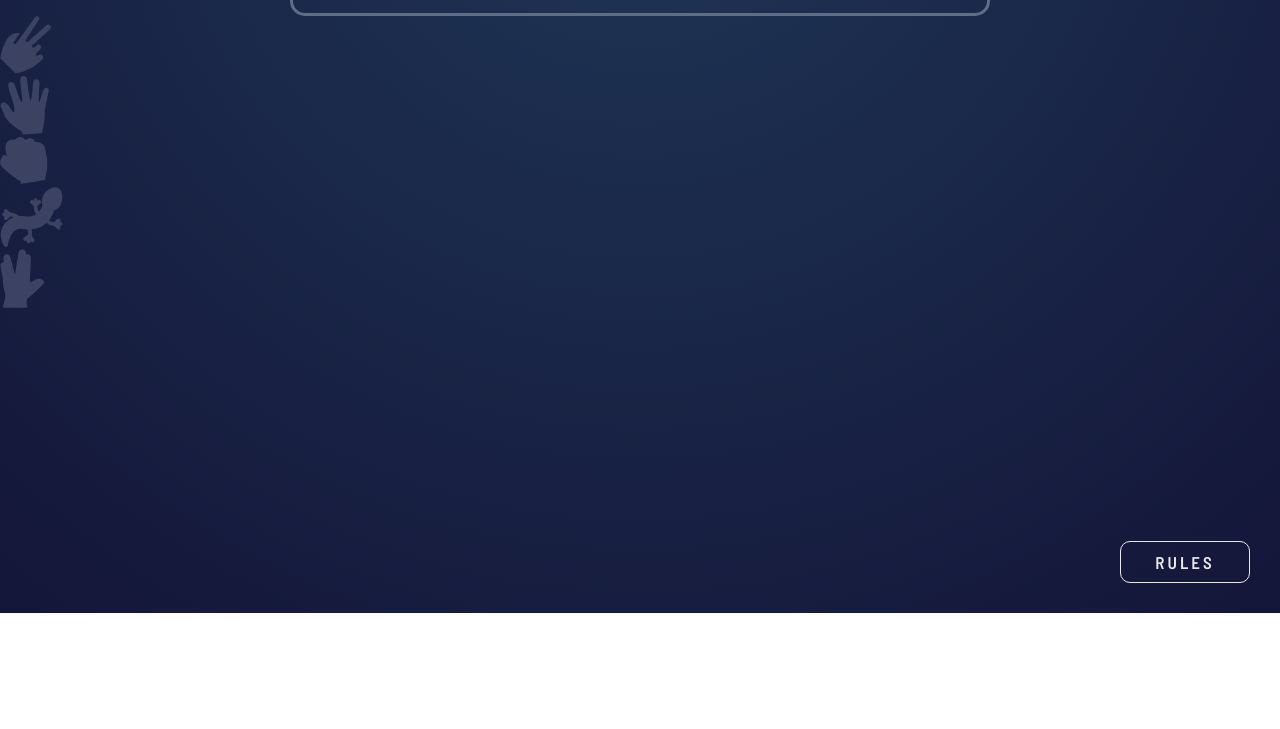
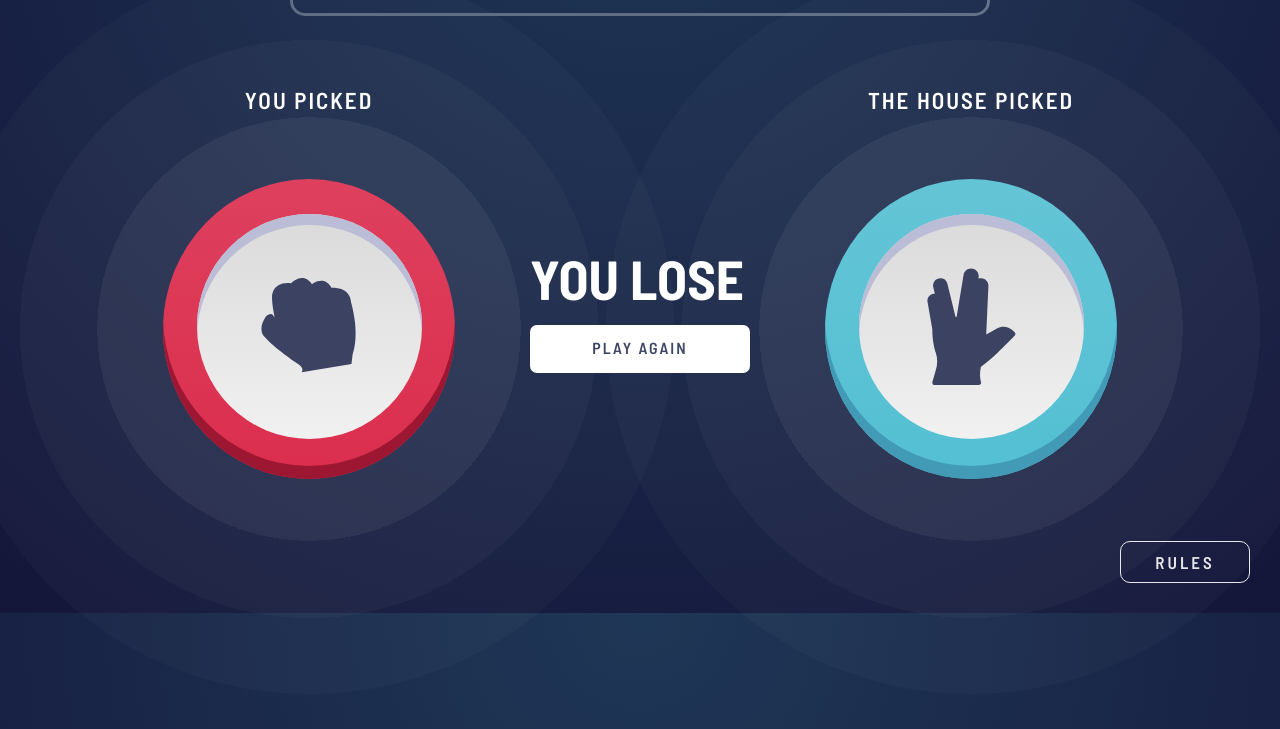
Before and after one commit to paul-cave/rock-paper-scissors, a website: page index.html in a window 1280 px wide. Shown: the part 187-916 px from the top of the page. Before the commit the page ends 800 px from the top, so only its background shows below. Drawn offline with nearby package versions, Linux system fonts and the light colour scheme; files that its build step writes are made by us from their sources.

Commit message:
design complete

```diff
--- a/index.html
+++ b/index.html
@@ -33,36 +33,45 @@
       </div>
     </header>
     <main class="game">
-      <div class="game__initial">
+      <div class="game__initial hidden">
         <div class="icon icon--scissors">
+          <div class="icon__inner">
             <img
               src="./images/icon-scissors.svg"
               alt="scissors icon"
               class="icon__image"
             />
           </div>
+        </div>
         <div class="icon icon--paper">
+          <div class="icon__inner">
             <img
               src="./images/icon-paper.svg"
               alt="paper icon"
               class="icon__image"
             />
           </div>
+        </div>
         <div class="icon icon--rock">
+          <div class="icon__inner">
             <img
               src="./images/icon-rock.svg"
               alt="rock icon"
               class="icon__image"
             />
           </div>
+        </div>
         <div class="icon icon--lizard">
+          <div class="icon__inner">
             <img
               src="./images/icon-lizard.svg"
               alt="lizard icon"
               class="icon__image"
             />
           </div>
+        </div>
         <div class="icon icon--spock">
+          <div class="icon__inner">
             <img
               src="./images/icon-spock.svg"
               alt="spock icon"
@@ -70,11 +79,11 @@
             />
           </div>
         </div>
-      <div class="game__after hidden">
-        <div class="pick--you">
-          <h3 class="heading-3">You Picked</h3>
-          <div class="icon--your-pick">
-            <div class="icon icon--rock">
+      </div>
+      <div class="game__after">
+        <h3 class="heading-3 heading--you">You Picked</h3>
+        <div class="icon icon--rock icon--you icon--winner">
+          <div class="icon__inner">
             <img
               src="./images/icon-rock.svg"
               alt="rock icon"
@@ -82,11 +91,11 @@
             />
           </div>
         </div>
-        </div>
-        <div class="pick--house">
-          <h3 class="heading-3">The House Picked</h3>
-          <div class="icon--house-pick icon--winner">
-            <div class="icon icon--spock">
+        <h3 class="heading-3 heading--house">The House Picked</h3>
+        <div class="icon--house-container">
+          <div class="icon--empty"></div>
+          <div class="icon icon--spock icon--house icon--winner">
+            <div class="icon__inner">
               <img
                 src="./images/icon-spock.svg"
                 alt="spock icon"
--- a/sass/_app.scss
+++ b/sass/_app.scss
@@ -12,16 +12,16 @@
     margin: 3rem 3rem 0 3rem;
   }
 
-  @media only screen and (max-width: 37.5em) {
+  @media only screen and (max-width: 47.5em) {
     padding: 1rem 1rem 1rem 2rem;
   }
 
   &__logo {
     display: block;
 
-    @media only screen and (max-width: 37.5em) {
-      height: 5rem;
-      width: 5rem;
+    @media only screen and (max-width: 47.5em) {
+      height: 6rem;
+      width: 6rem;
     }
   }
 }
@@ -37,7 +37,7 @@
   justify-content: space-between;
   padding: 2rem;
 
-  @media only screen and (max-width: 37.5em) {
+  @media only screen and (max-width: 47.5em) {
     height: 7.2rem;
     width: 8rem;
     padding: 1.4rem;
@@ -51,7 +51,7 @@
     line-height: 0.7;
     text-transform: uppercase;
 
-    @media only screen and (max-width: 37.5em) {
+    @media only screen and (max-width: 47.5em) {
       font-size: 1rem;
     }
   }
@@ -61,8 +61,229 @@
     font-size: 6.5rem;
     line-height: 0.8;
 
+    @media only screen and (max-width: 47.5em) {
+      font-size: 4.1rem;
+    }
+  }
+}
+
+.game {
+  display: flex;
+  justify-content: center;
+  margin-top: -10rem;
+  padding-top: 10rem;
+  margin-bottom: -25rem;
+  padding-bottom: 25rem;
+  overflow: hidden;
+  position: relative;
+
+  &__initial {
+    margin-left: auto;
+    margin-right: auto;
+    width: 47rem;
+    height: 46rem;
+    margin-top: 4.5rem;
+    background-image: url(../images/bg-pentagon.svg);
+    background-repeat: no-repeat;
+    background-position: center;
+    // background-size: 70%;
+    position: relative;
+
+    @media only screen and (max-width: 47.5em) {
+      width: 31rem;
+      height: 30.5rem;
+      background-size: 75%;
+      margin-top: 9rem;
+    }
+
+    .icon {
+      position: absolute;
+      cursor: pointer;
+      transition: all 0.1s;
+
+      &:hover {
+        transform: scale(0.95);
+      }
+
+      &--scissors {
+        top: 0;
+        left: 50%;
+        transform: translateX(-50%);
+
+        &:hover {
+          transform: translateX(-50%) scale(0.95);
+        }
+      }
+      &--paper {
+        right: 0;
+        top: 26%;
+      }
+      &--rock {
+        bottom: 0;
+        right: 13%;
+      }
+      &--lizard {
+        bottom: 0;
+        left: 13%;
+      }
+      &--spock {
+        left: 0;
+        top: 26%;
+      }
+    }
+  }
+
+  &__after {
+    display: grid;
+    grid-template-areas:
+      "hyou . hhouse"
+      "you result house";
+    column-gap: 3.5rem;
+    row-gap: 6.5rem;
+    justify-items: center;
+    margin-top: 7rem;
+
+    @media only screen and (max-width: 75em) {
+      column-gap: 2.5rem;
+      row-gap: 5rem;
+      margin-top: 6rem;
+    }
+    @media only screen and (max-width: 56.25em) {
+      grid-template-areas:
+        "you house"
+        "hyou hhouse"
+        "result result";
+      column-gap: 10vw;
+      row-gap: 3rem;
+      margin-top: 9.5rem;
+    }
     @media only screen and (max-width: 37.5em) {
-      font-size: 4.1rem;
+      column-gap: 5rem;
+    }
+
+    .heading-3 {
+      font-size: 2.3rem;
+      text-transform: uppercase;
+      letter-spacing: 2px;
+      font-weight: 600;
+
+      @media only screen and (max-width: 37.5em) {
+        font-size: 1.3rem;
+      }
+    }
+
+    .heading--you {
+      grid-area: hyou;
+    }
+    .heading--house {
+      grid-area: hhouse;
+    }
+
+    .icon {
+      &--you {
+        grid-area: you;
+        position: relative;
+      }
+      &--house-container {
+        grid-area: house;
+        position: relative;
+      }
+      &--empty {
+        width: 22.5rem;
+        height: 22.5rem;
+        position: absolute;
+        background-color: rgba(0, 0, 0, 0.1);
+        border-radius: 50%;
+        left: 3.4rem;
+        top: 3.5rem;
+
+        @media only screen and (max-width: 75em) {
+          width: 15.6rem;
+          height: 15.6rem;
+          left: 2.3rem;
+          top: 2.7rem;
+        }
+        @media only screen and (max-width: 37.5em) {
+          width: 10rem;
+          height: 10rem;
+          left: 1.6rem;
+          top: 1.6rem;
+        }
+      }
+      &--house {
+        position: relative;
+        z-index: 4;
+      }
+      &--hidden {
+        visibility: hidden;
+      }
+      &--winner {
+        &::before {
+          content: "";
+          top: 50%;
+          left: 50%;
+          transform: translate(-50%, -50%);
+          width: 73rem;
+          height: 73rem;
+          border-radius: 50%;
+          position: absolute;
+          background-image: radial-gradient(
+            rgba(255, 255, 255, 0.1) 41%,
+            rgba(255, 255, 255, 0.05) 41%,
+            rgba(255, 255, 255, 0.05) 56%,
+            rgba(255, 255, 255, 0.025) 56%
+          );
+          background-position: center;
+          z-index: -1;
+
+          @media only screen and (max-width: 75em) {
+            width: 56rem;
+            height: 56rem;
+          }
+          @media only screen and (max-width: 37.5em) {
+            width: 28rem;
+            height: 28rem;
+          }
+        }
+      }
+    }
+
+    .result {
+      grid-area: result;
+      align-self: center;
+      margin-top: -3rem;
+      padding: 4rem;
+
+      .result__text {
+        text-transform: uppercase;
+        font-size: 5.5rem;
+        line-height: 0.8;
+        margin-bottom: 2.5rem;
+
+        @media only screen and (max-width: 56.25em) {
+          margin-top: 4.5rem;
+        }
+      }
+
+      .btn-again {
+        height: 4.8rem;
+        width: 22rem;
+        border: none;
+        background-color: #fff;
+        border-radius: 0.7rem;
+        font-family: inherit;
+        color: var(--color-text-dark);
+        text-transform: uppercase;
+        letter-spacing: 2px;
+        font-size: 1.6rem;
+        line-height: 0.8;
+        transition: all 0.1s;
+        cursor: pointer;
+
+        &:hover {
+          box-shadow: 0 0 1.5rem 3px hsl(215, 19%, 58%);
+        }
+      }
     }
   }
 }
@@ -87,11 +308,15 @@
   position: absolute;
   right: 3rem;
   bottom: 3rem;
+  transition: all 0.2s;
+
+  &:hover {
+    box-shadow: 0 0 1.5rem 3px hsl(215, 19%, 58%);
+  }
 
   @media only screen and (max-width: 47.5em) {
-    right: 50%;
-    bottom: 5.5rem;
-    transform: translateX(50%);
+    position: unset;
+    margin: 2rem auto 0;
   }
 }
 
--- a/sass/_base.scss
+++ b/sass/_base.scss
@@ -46,15 +46,12 @@
 html {
   font-size: 62.5%;
   box-sizing: border-box;
+  height: 100%;
+  background-image: var(--gradient-background);
+  background-size: cover;
 }
 
 body {
   font-family: "Barlow Semi Condensed", sans-serif;
-  background-image: var(--gradient-background);
   color: #fff;
-  height: calc(100vh - 5rem);
-
-  @media only screen and (max-width: 47.5em) {
-    height: calc(100vh - 3rem);
-  }
 }
--- /dev/null
+++ b/sass/_symbols.scss
@@ -0,0 +1,146 @@
+@mixin icon-outer-inset-initial($color) {
+  box-shadow: inset 0 -0.6rem $color;
+
+  @media only screen and (max-width: 47.5em) {
+    box-shadow: inset 0 -0.4rem $color;
+  }
+}
+@mixin icon-outer-inset-after($color) {
+  box-shadow: inset 0 -1.3rem $color;
+
+  @media only screen and (max-width: 75em) {
+    box-shadow: inset 0 -0.9rem $color;
+  }
+  @media only screen and (max-width: 37.5em) {
+    box-shadow: inset 0 -0.6rem $color;
+  }
+}
+
+.game {
+  &__initial .icon {
+    width: 14.5rem;
+    height: 14.8rem;
+
+    @media only screen and (max-width: 47.5em) {
+      width: 9.6rem;
+      height: 9.7rem;
+    }
+    &__inner {
+      width: 11rem;
+      height: 11rem;
+      box-shadow: inset 0 0.6rem #bbbdd6;
+      transform: translateY(-2px);
+
+      @media only screen and (max-width: 47.5em) {
+        width: 7.3rem;
+        height: 7.3rem;
+        box-shadow: inset 0 0.4rem #bbbdd6;
+      }
+    }
+    &__image {
+      @media only screen and (max-width: 47.5em) {
+        transform: scale(0.67);
+      }
+    }
+    &--scissors {
+      @include icon-outer-inset-initial(#c86a13);
+    }
+    &--paper {
+      @include icon-outer-inset-initial(#2946bb);
+    }
+    &--rock {
+      @include icon-outer-inset-initial(#9d1732);
+    }
+    &--lizard {
+      @include icon-outer-inset-initial(#5f37aa);
+    }
+    &--spock {
+      @include icon-outer-inset-initial(#2c8fae);
+    }
+  }
+
+  &__after .icon {
+    width: 29.2rem;
+    height: 30rem;
+    // z-index: 11;
+
+    @media only screen and (max-width: 75em) {
+      width: 20.3rem;
+      height: 21rem;
+    }
+    @media only screen and (max-width: 37.5em) {
+      width: 13.2rem;
+      height: 13.3rem;
+    }
+    &__inner {
+      width: 22.5rem;
+      height: 22.5rem;
+      box-shadow: inset 0 1.1rem #bbbdd6;
+      transform: translateY(-3px);
+
+      @media only screen and (max-width: 75em) {
+        width: 15.6rem;
+        height: 15.6rem;
+        box-shadow: inset 0 0.8rem #bbbdd6;
+      }
+      @media only screen and (max-width: 37.5em) {
+        width: 10rem;
+        height: 10rem;
+        transform: translateY(-2px);
+        box-shadow: inset 0 0.6rem #bbbdd6;
+      }
+    }
+    &__image {
+      transform: scale(2);
+
+      @media only screen and (max-width: 75em) {
+        transform: scale(1.4);
+      }
+      @media only screen and (max-width: 37.5em) {
+        transform: scale(0.9);
+      }
+    }
+    &--scissors {
+      @include icon-outer-inset-after(#c86a13);
+    }
+    &--paper {
+      @include icon-outer-inset-after(#2946bb);
+    }
+    &--rock {
+      @include icon-outer-inset-after(#9d1732);
+    }
+    &--lizard {
+      @include icon-outer-inset-after(#5f37aa);
+    }
+    &--spock {
+      @include icon-outer-inset-after(#2c8fae);
+    }
+  }
+}
+
+.icon {
+  border-radius: 50%;
+  display: grid;
+  place-items: center;
+  &__inner {
+    background-image: linear-gradient(to top, #f1f1f1, #dadada);
+    border-radius: 50%;
+    display: grid;
+    place-items: center;
+  }
+  &--scissors {
+    background-image: var(--gradient-scissors);
+  }
+  &--paper {
+    background-image: var(--gradient-paper);
+  }
+  &--rock {
+    background-image: var(--gradient-rock);
+  }
+  &--lizard {
+    background-image: var(--gradient-lizard);
+  }
+  &--spock {
+    background-image: var(--gradient-spock);
+  }
+}
--- a/sass/main.scss
+++ b/sass/main.scss
@@ -1,2 +1,3 @@
 @import "base";
+@import "symbols";
 @import "app";
```
Lines whose indentation alone changed are shown as unchanged.
